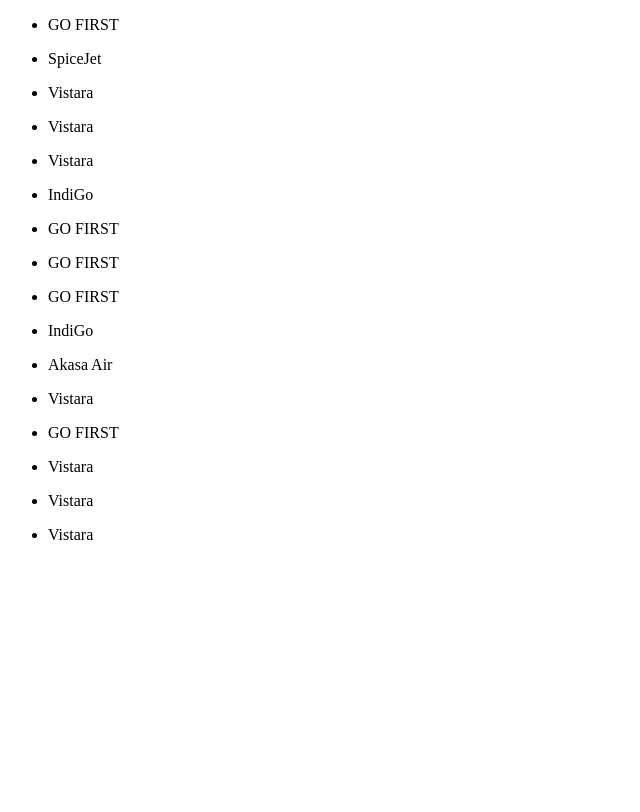
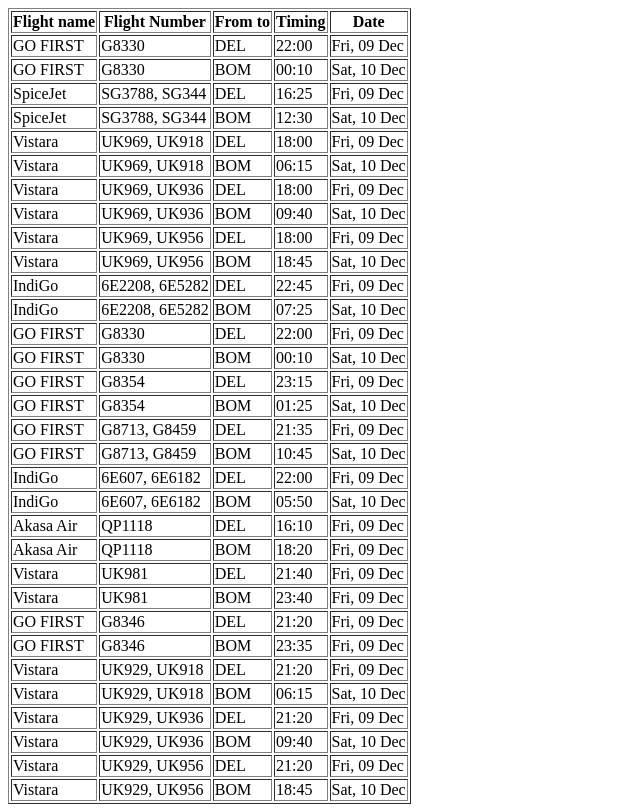
Before and after one commit to c0deb1ind31/jsontest, a plain HTML site: page index.html in a window 1280 px wide. Shown: the whole page, without its empty margins (0-640 px from the left). Drawn offline with Linux system fonts and the light colour scheme.

Commit message:
flights in table

```diff
--- a/index.html
+++ b/index.html
@@ -7,22 +7,48 @@
     <title>Document</title>
   </head>
   <body>
-    <ul id="test"></ul>
+    <table border id="table">
+      <tr>
+        <th>Flight name</th>
+        <th>Flight Number</th>
+        <th>From to</th>
+        <th>Timing</th>
+        <th>Date</th>
+      </tr>
+    </table>
     <script>
-      let el = document.getElementById("test");
+      let table = document.getElementById("table");
+
       fetch("/data.json")
         .then((res) => {
           return res.json();
         })
         .then((data) => {
-          console.log(data);
           let flights = data["flight"];
 
           flights.map((flight) => {
-            const newel = document.createElement("li");
-            newel.innerHTML = `<p>${flight.name}</p>`;
-            // newel.innerHTML = JSON.stringify(flight);
-            el.appendChild(newel);
+            for (let key in flight) {
+              if (typeof flight[key] === "object") {
+                flight[key].forEach((details) => {
+                  const tableRow = document.createElement("tr");
+                  let flightName = document.createElement("td");
+                  let flightNumber = document.createElement("td");
+
+                  flightName.innerText = flight["name"];
+                  flightNumber.innerText = flight["no"];
+
+                  tableRow.appendChild(flightName);
+                  tableRow.appendChild(flightNumber);
+
+                  for (let key in details) {
+                    let tableData1 = document.createElement("td");
+                    tableData1.innerText = details[key];
+                    tableRow.appendChild(tableData1);
+                    table.appendChild(tableRow);
+                  }
+                });
+              }
+            }
           });
         });
     </script>
```
